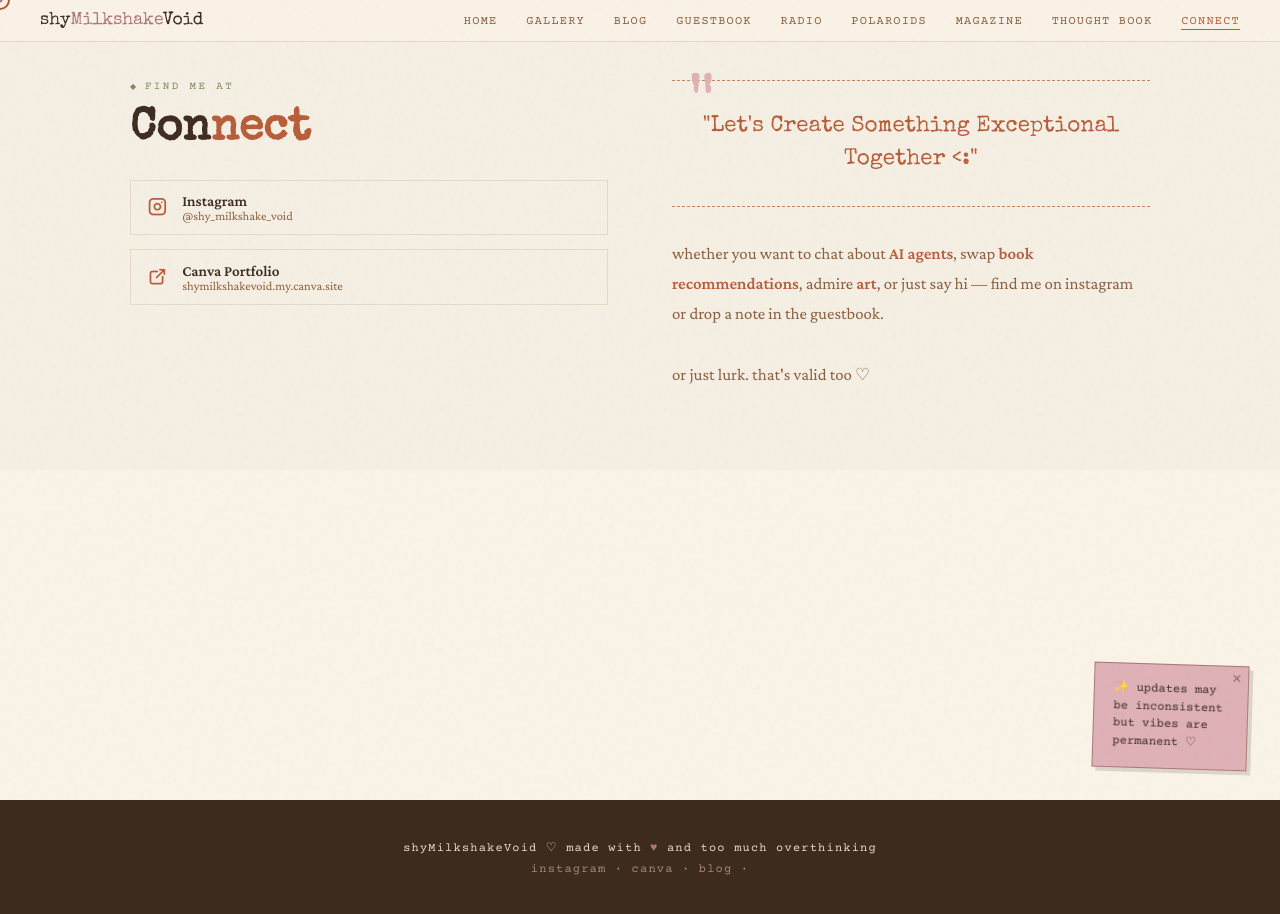
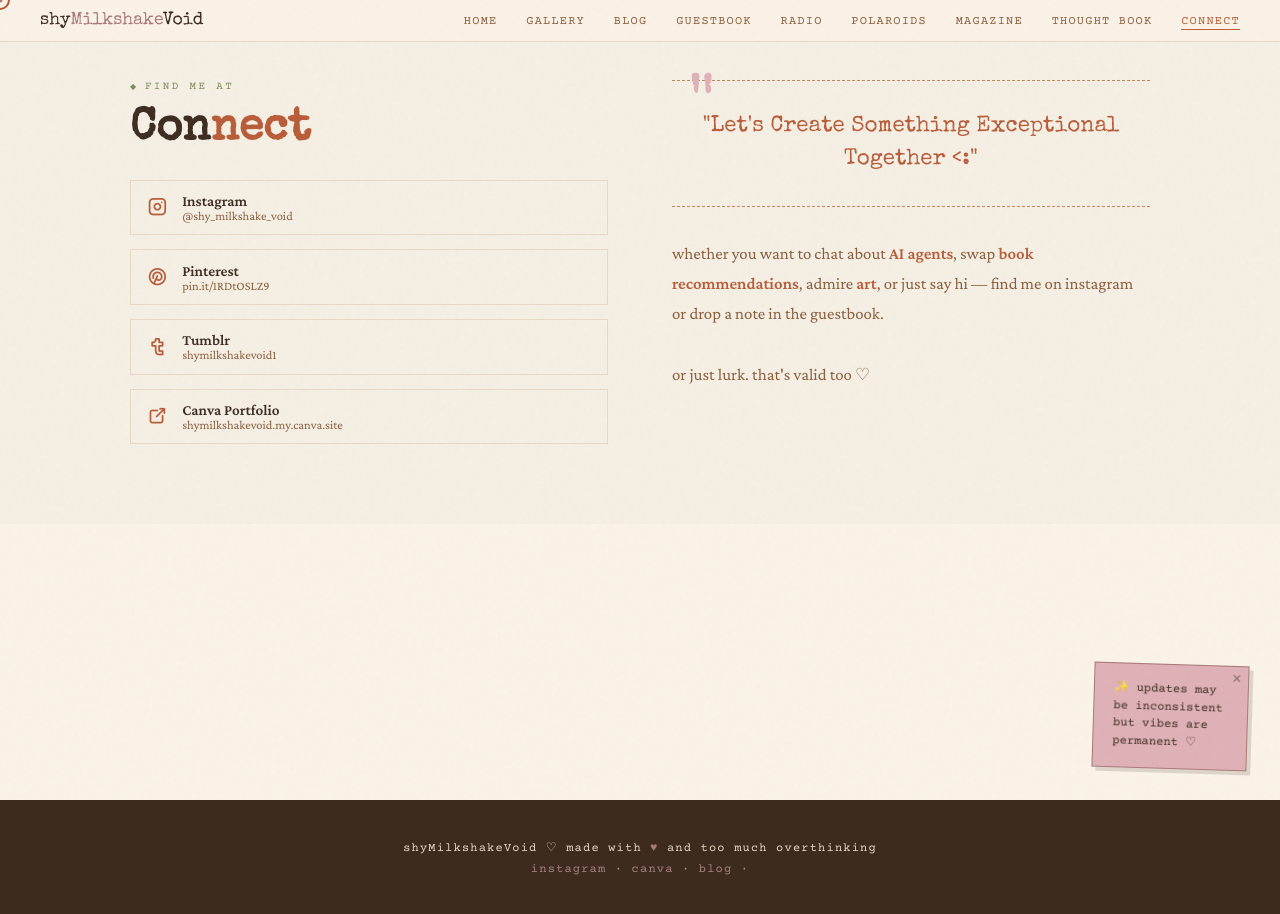
Before and after one commit to akshayasbipin/at_1, a React (Vite) app: page /connect in a window 1280 px wide. Built offline with nearby package versions, Linux system fonts and the light colour scheme; no server answers.

Commit message:
that guy missed adding the links in this page

```diff
--- a/src/pages/ConnectPage.jsx
+++ b/src/pages/ConnectPage.jsx
@@ -2,6 +2,8 @@ import { useReveal } from '../hooks/useReveal.js'
 
 const CONNECT_LINKS = [
   { icon: 'ti-brand-instagram', label: 'Instagram', sub: '@shy_milkshake_void', url: 'https://www.instagram.com/shy_milkshake_void/' },
+  { icon: 'ti-brand-pinterest', label: 'Pinterest', sub: 'pin.it/1RDtOSLZ9', url: 'https://pin.it/1RDtOSLZ9' },
+  { icon: 'ti-brand-tumblr', label: 'Tumblr', sub: 'shymilkshakevoid1', url: 'https://www.tumblr.com/shymilkshakevoid1?source=share' },
   { icon: 'ti-external-link', label: 'Canva Portfolio', sub: 'shymilkshakevoid.my.canva.site', url: 'https://shymilkshakevoid.my.canva.site' },
 ]
 
```
